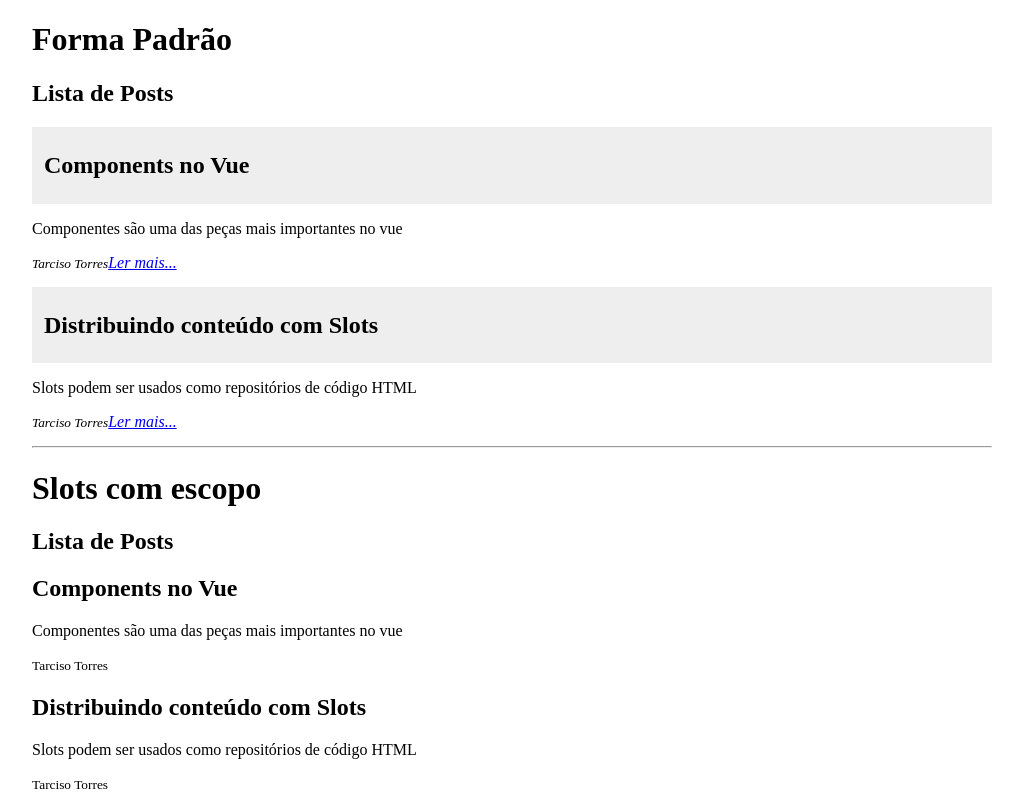
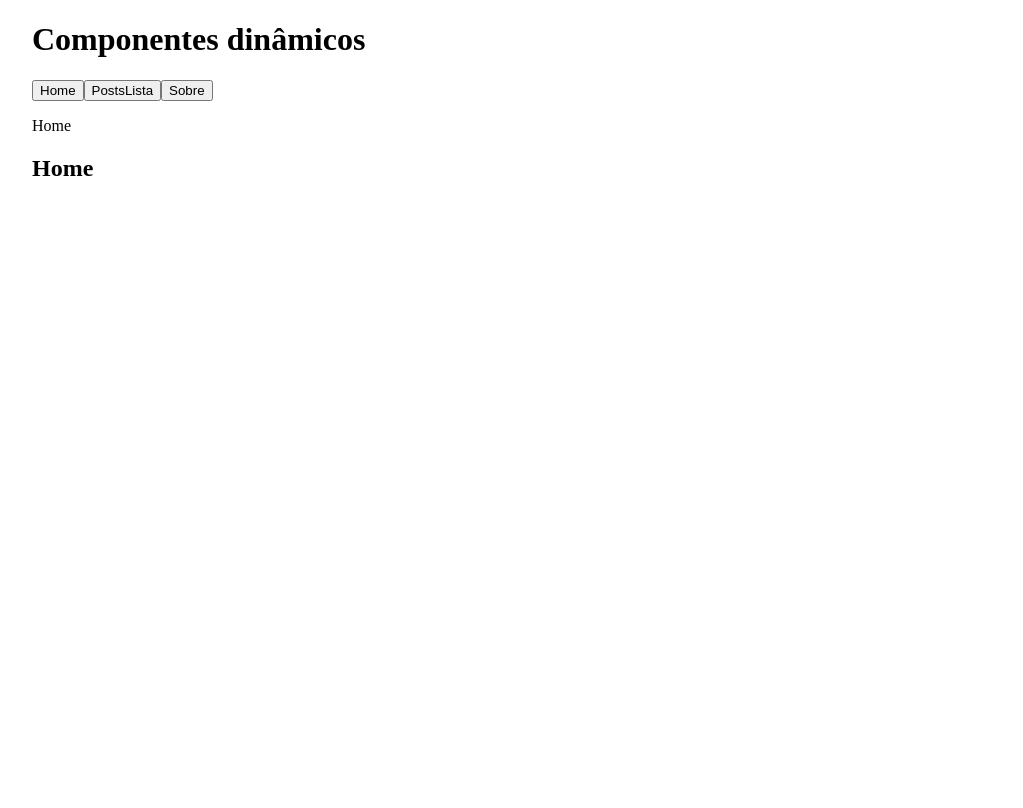
Before and after one commit to tarciso-torres/advanced-components, a Vue app: page / in a window 1280 px wide. Shown: the whole page, without its empty margins (128-1151 px from the left). Built offline with nearby package versions, Linux system fonts and the light colour scheme.

Commit message:
Alternando varios Components com Components dinamicos

```diff
--- a/src/App.vue
+++ b/src/App.vue
@@ -1,33 +1,34 @@
 <template>
   <div id="app" class="container">
-    <h1>Forma Padrão</h1>
-    <PostsLista :posts="posts" />
+    <h1>Componentes dinâmicos</h1>
 
-    <hr>
+    <button @click="componenteSelecionado = 'Home'">Home</button>
+    <button @click="componenteSelecionado = 'PostsLista'">PostsLista</button>
+    <button @click="componenteSelecionado = 'Sobre'">Sobre</button>
 
-    <h1>Slots com escopo</h1>
+    <p>{{ componenteSelecionado }}</p>
 
-    <PostsLista :posts="posts">
-      <template slot-scope="{ meuPost }">
-        <h2>{{ meuPost.titulo }}</h2>
-        <p>{{ meuPost.conteudo }}</p>
-        <small>{{ meuPost.autor }}</small>
-      </template>
-    </PostsLista>
+    <component :is="componenteSelecionado"></component>
+
 
   </div>
 </template>
 
 <script>
+import Home from './components/Home.vue'
 import PostsLista from './components/PostsLista.vue'
+import Sobre from './components/Sobre.vue'
 
 export default {
   name: 'app',
   components: {
-    PostsLista
+    Home,
+    PostsLista,
+    Sobre
   },
   data() {
     return {
+      componenteSelecionado: 'Home',
       posts: [
         { id: 1, titulo: 'Components no Vue', conteudo: 'Componentes são uma das peças mais importantes no vue', autor: 'Tarciso Torres'},
         { id: 2, titulo: 'Distribuindo conteúdo com Slots', conteudo: 'Slots podem ser usados como repositórios de código HTML', autor: 'Tarciso Torres'}
--- /dev/null
+++ b/src/components/Home.vue
@@ -0,0 +1,3 @@
+<template>
+    <h2>Home</h2>
+</template>
--- /dev/null
+++ b/src/components/Sobre.vue
@@ -0,0 +1,3 @@
+<template>
+    <h2>Sobre</h2>
+</template>
```
